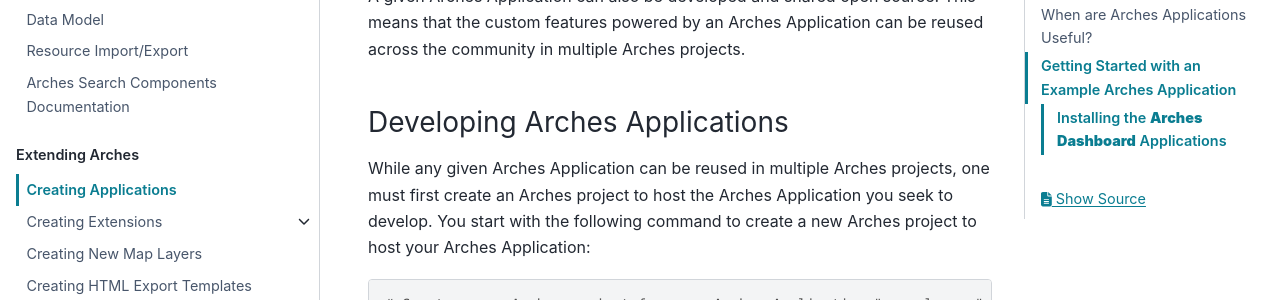
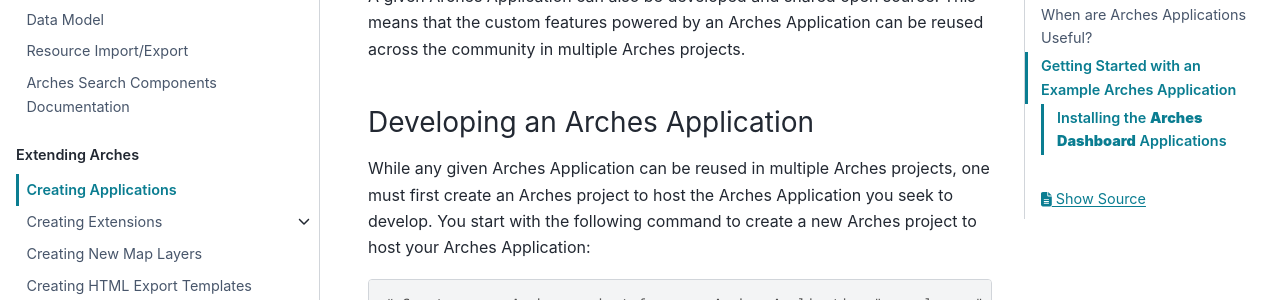
Before and after one commit to archesproject/arches-docs, a Sphinx documentation site: the page built from docs/developing/extending/creating-apps.rst, in a window 1280 px wide and 900 px high, scrolled down 1782 px. Shown: the part 155-455 px from the top of the window. Built offline with Sphinx 7.4.7 and the PyData theme 0.15.4, drawn with Linux system fonts in a browser that asks for light colours.

Commit message:
Update docs/developing/extending/creating-apps.rst
Co-authored-by: Alexei Peters <apeters@fargeo.com>

```diff
--- a/docs/developing/extending/creating-apps.rst
+++ b/docs/developing/extending/creating-apps.rst
@@ -33,7 +33,7 @@
 A given Arches Application can also be developed and shared open source. This means that the custom features powered by an Arches Application can be reused across the community in multiple Arches projects.
 
 
-Developing Arches Applications
+Developing an Arches Application
 ------------------------------
 While any given Arches Application can be reused in multiple Arches projects, one must first create an Arches project to host the Arches Application you seek to develop. You start with the following command to create a new Arches project to host your Arches Application:
 
```
